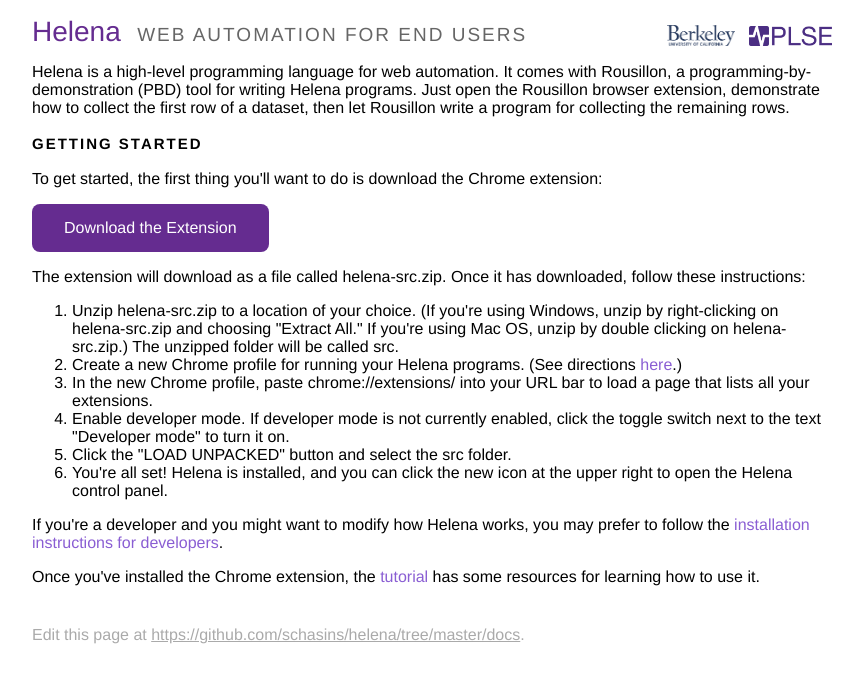
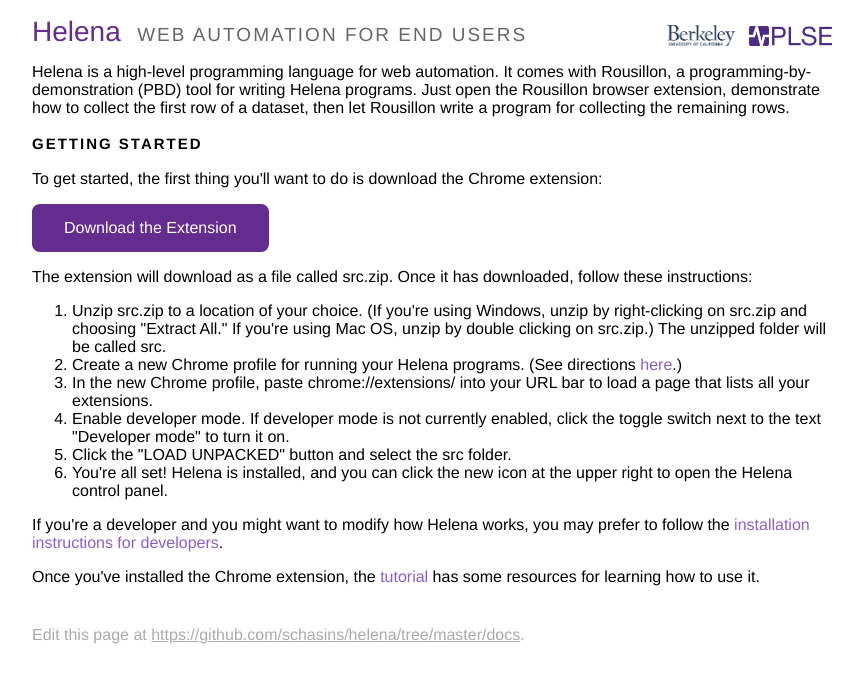
Before and after one commit to schasins/helena, a Jekyll site: the page built from docs/download.html, in a window 1280 px wide. Shown: the top 683 px of the page, without its empty margins (214-1077 px from the left). Built offline with Jekyll 4.4.1, drawn with Linux system fonts in a browser that asks for light colours.

Commit message:
Updating docs for new download loc.

```diff
--- a/docs/download.html
+++ b/docs/download.html
@@ -25,10 +25,10 @@
           </p>
 
           <p>
-          The extension will download as a file called helena-src.zip.  Once it has downloaded, follow these instructions:
+          The extension will download as a file called src.zip.  Once it has downloaded, follow these instructions:
 
           <ol>
-          <li>Unzip helena-src.zip to a location of your choice.  (If you're using Windows, unzip by right-clicking on helena-src.zip and choosing "Extract All."  If you're using Mac OS, unzip by double clicking on helena-src.zip.)  The unzipped folder will be called src.</li>
+          <li>Unzip src.zip to a location of your choice.  (If you're using Windows, unzip by right-clicking on src.zip and choosing "Extract All."  If you're using Mac OS, unzip by double clicking on src.zip.)  The unzipped folder will be called src.</li>
           <li>Create a new Chrome profile for running your Helena programs.  (See directions <a href="https://support.google.com/chrome/answer/2364824" target="_blank">here</a>.)</li>
           <li>In the new Chrome profile, paste chrome://extensions/ into your URL bar to load a page that lists all your extensions.</li>
           <li>Enable developer mode. If developer mode is not currently enabled, click the toggle switch next to the text "Developer mode" to turn it on.</li>
```
